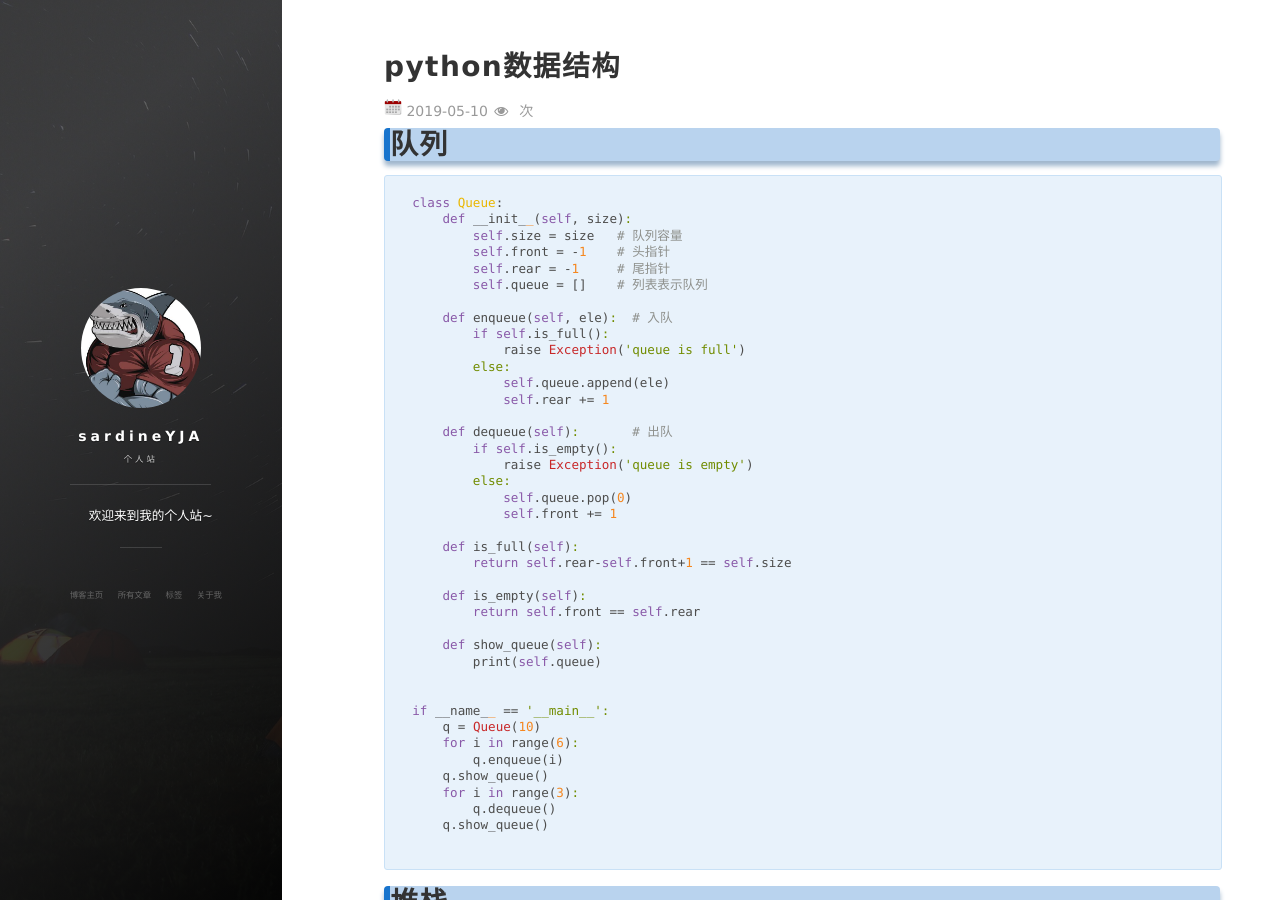
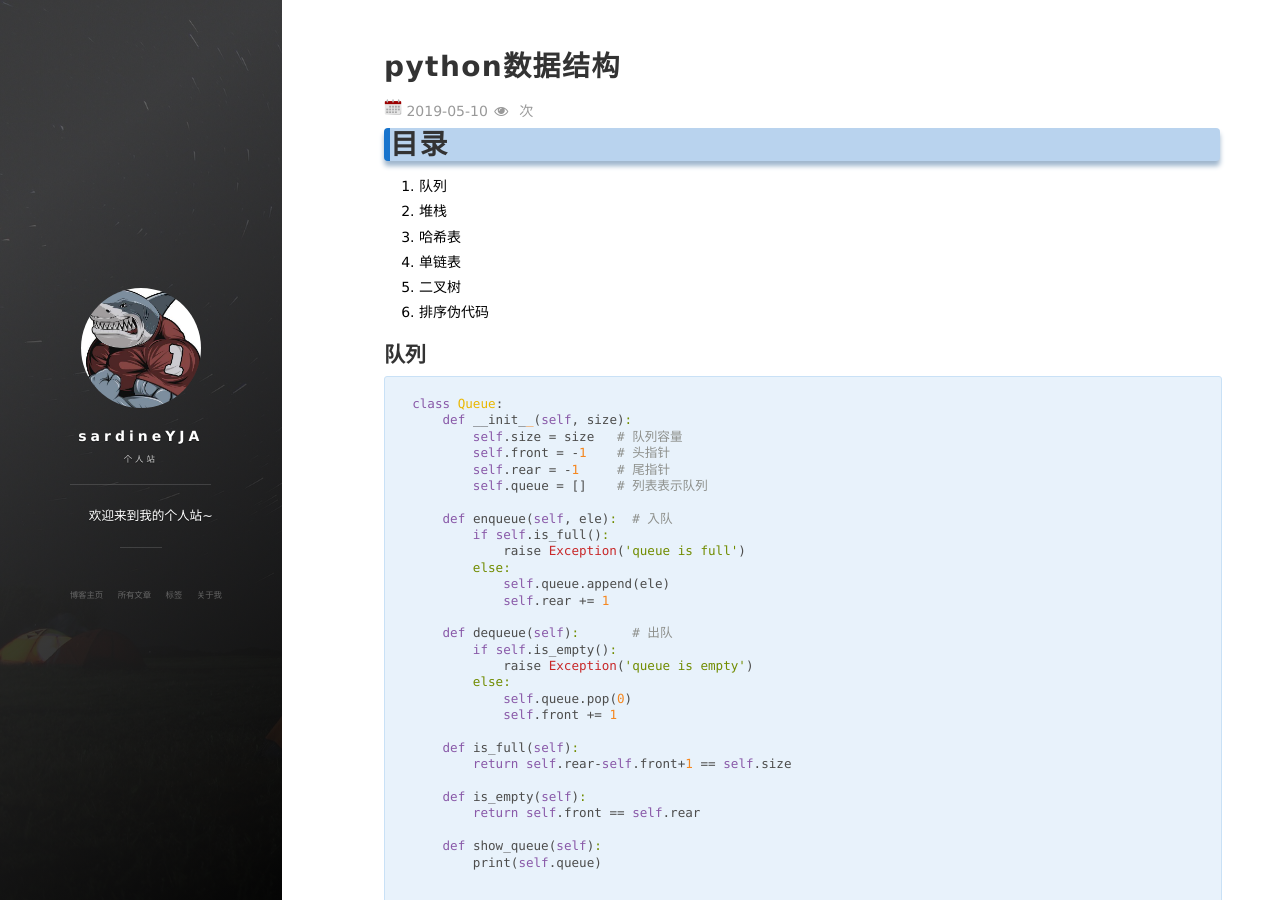
Before and after one commit to sardineYJA/sardineYJA.github.io, a Jekyll site: the page built from _posts/2019-05-10-python-algorithm.md, in a window 1280 px wide and 900 px high. Built offline with Jekyll 4.4.1, drawn with Linux system fonts in a browser that asks for light colours; nearby versions of some CDN libraries; comment, search, counter and statistics services are not loaded.

Commit message:
Update 2019-05-10-python-algorithm.md

````diff
--- a/_posts/2019-05-10-python-algorithm.md
+++ b/_posts/2019-05-10-python-algorithm.md
@@ -6,8 +6,17 @@ description: "简单复习python数据结构"
 tag: python
 
 ---
+# 目录
+1. 队列
+2. 堆栈
+3. 哈希表
+4. 单链表
+5. 二叉树
+6. 排序伪代码
 
-# 队列
+
+
+## 队列
 
 ```python
 class Queue:
@@ -52,7 +61,7 @@ if __name__ == '__main__':
 
 ```
 
-# 堆栈
+## 堆栈
 
 ```python
 # 堆栈
@@ -95,7 +104,7 @@ if __name__ == '__main__':
     s.show_stack()
 ```
 
-# 哈希表
+## 哈希表
 
 ```python
 class HashTable:
@@ -138,7 +147,7 @@ if __name__ == '__main__':
     print(hash_table.search_hash(33))
 ```
 
-# 单链表
+## 单链表
 
 ```python
 
@@ -262,7 +271,7 @@ if __name__ == '__main__':
 
 ```
 
-# 二叉树
+## 二叉树
 
 ```python
 class Node(object):
@@ -345,7 +354,7 @@ if __name__ == '__main__':
 
 ```
 
-# 排序伪代码
+## 排序伪代码
 ```python
 ## 每轮在最右找比temp小的，在最左找比temp大的
 def quick_sort(data, low, high):
````
